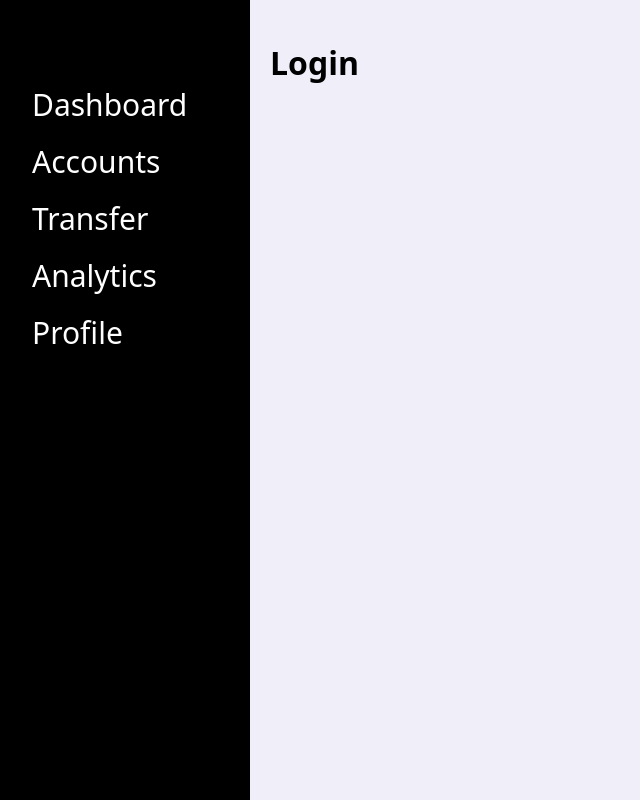
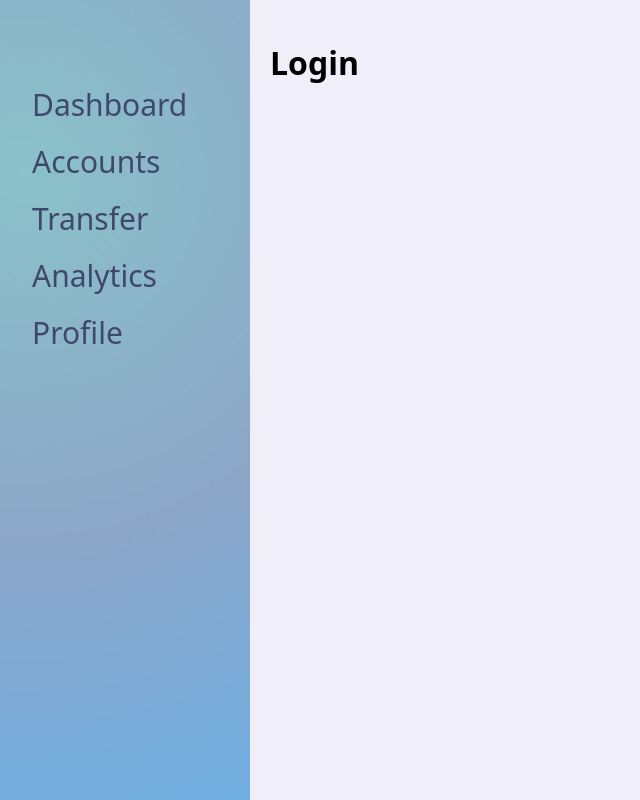
Before and after one commit to Aveyi/banking-app, a React (Vite) app in the folder frontend/: page / in a window 1280 px wide. Shown: the whole page, without its empty margins (0-640 px from the left). Built offline with nearby package versions, Linux system fonts and the light colour scheme.

Commit message:
changed sidebar styles

```diff
--- a/frontend/src/styles/main.css
+++ b/frontend/src/styles/main.css
@@ -13,7 +13,7 @@ body {
     top: 0;
     left: 0;
     padding-top: 60px;
-    background-color: rgb(0, 0, 0);
+    background-image: radial-gradient( circle farthest-corner at 10% 20%,  rgb(138, 194, 201) 0%, rgb(140, 166, 200) 51.2%, rgb(106, 176, 230) 100.1% );
     overflow-x: hidden;
     z-index: 1;
 }
@@ -24,7 +24,7 @@ body {
     font-size: 30px;
     display: block;
     align-items: center;
-    color:white;
+    color: #40476c;
     cursor: pointer;
     transition: all 0.25s ease;
 }
@@ -35,7 +35,7 @@ body {
 }
 
 .sidenav a.active {
-    color: goldenrod;
+    transform: translateX(16px);
 }
 
 .sidenav a:hover {
```
